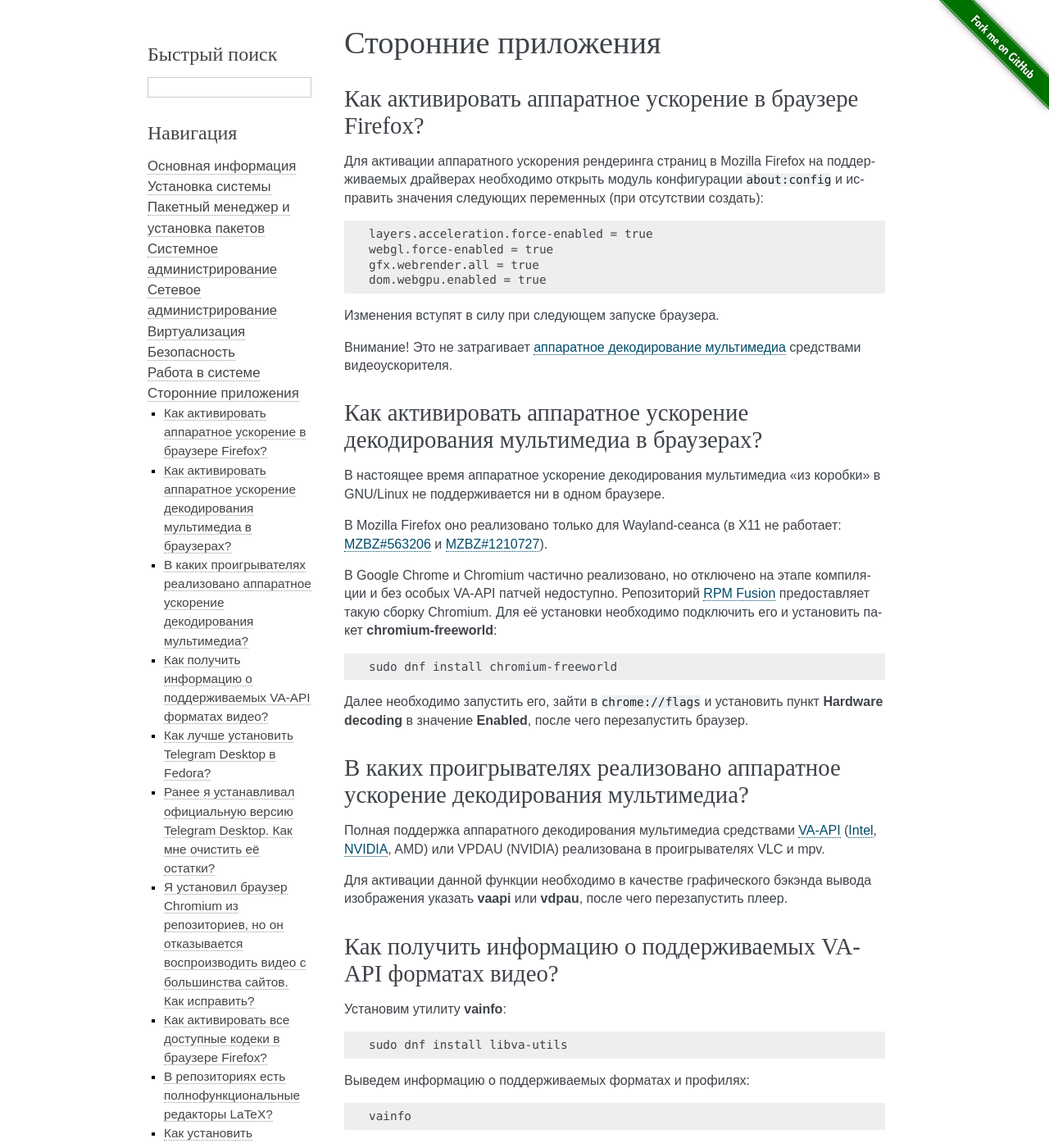
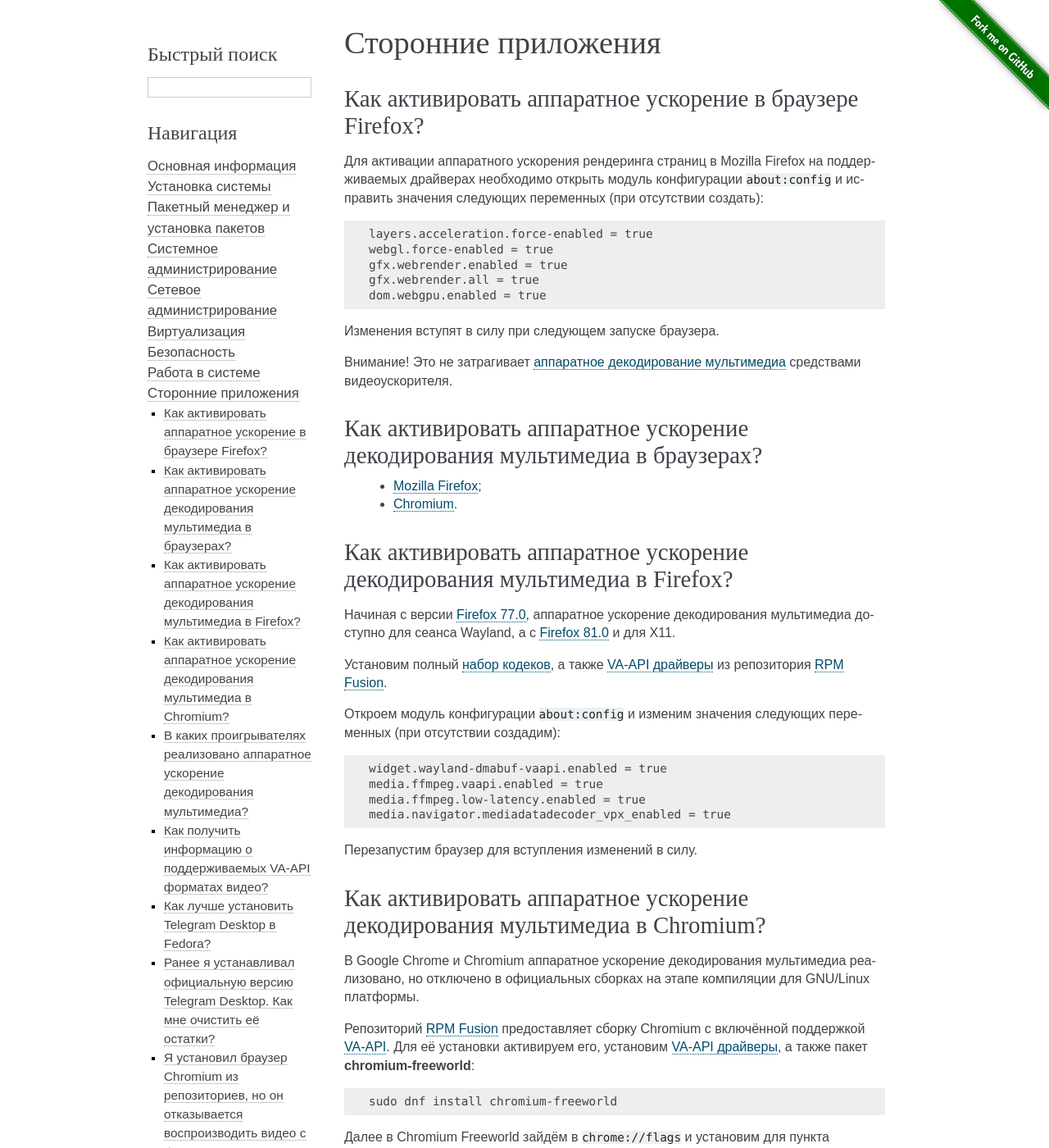
Before and after one commit to RussianFedora/FAQ, a Sphinx documentation site: the page built from source/using-applications.rst, in a window 1280 px wide and 1400 px high. Shown: the whole window at 82% size. Built offline with Sphinx 7.4.7, drawn with Linux system fonts in a browser that asks for light colours; comment, search, counter and statistics services are not loaded; some of the changed text lies outside the part shown.

Commit message:
Updated VA-API questions.

```diff
--- a/source/using-applications.rst
+++ b/source/using-applications.rst
@@ -25,6 +25,7 @@
 
     layers.acceleration.force-enabled = true
     webgl.force-enabled = true
+    gfx.webrender.enabled = true
     gfx.webrender.all = true
     dom.webgpu.enabled = true
 
@@ -38,17 +39,45 @@
 Как активировать аппаратное ускорение декодирования мультимедиа в браузерах?
 ===============================================================================
 
-В настоящее время аппаратное ускорение декодирования мультимедиа "из коробки" в GNU/Linux не поддерживается ни в одном браузере.
+  * :ref:`Mozilla Firefox <hwaccel-firefox>`;
+  * :ref:`Chromium <hwaccel-chromium>`.
 
-В Mozilla Firefox оно реализовано только для Wayland-сеанса (в X11 не работает: `MZBZ#563206 <https://bugzilla.mozilla.org/show_bug.cgi?id=563206>`__ и `MZBZ#1210727 <https://bugzilla.mozilla.org/show_bug.cgi?id=1210727>`__).
+.. index:: firefox, chromium, chrome, hardware acceleration, vaapi
+.. _hwaccel-firefox:
 
-В Google Chrome и Chromium частично реализовано, но отключено на этапе компиляции и без особых VA-API патчей недоступно. Репозиторий :ref:`RPM Fusion <rpmfusion>` предоставляет такую сборку Chromium. Для её установки необходимо подключить его и установить пакет **chromium-freeworld**:
+Как активировать аппаратное ускорение декодирования мультимедиа в Firefox?
+===============================================================================
+
+Начиная с версии `Firefox 77.0 <https://mastransky.wordpress.com/2020/06/03/firefox-on-fedora-finally-gets-va-api-on-wayland/>`__, аппаратное ускорение декодирования мультимедиа доступно для сеанса Wayland, а с `Firefox 81.0 <https://mastransky.wordpress.com/2020/09/29/firefox-81-on-fedora-with-va-api-webrtc-and-x11/>`__ и для X11.
+
+Установим полный :ref:`набор кодеков <firefox-codecs>`, а также :ref:`VA-API драйверы <hwaccel-drivers>` из репозитория :ref:`RPM Fusion <rpmfusion>`.
+
+Откроем модуль конфигурации ``about:config`` и изменим значения следующих переменных (при отсутствии создадим):
+
+.. code-block:: text
+
+    widget.wayland-dmabuf-vaapi.enabled = true
+    media.ffmpeg.vaapi.enabled = true
+    media.ffmpeg.low-latency.enabled = true
+    media.navigator.mediadatadecoder_vpx_enabled = true
+
+Перезапустим браузер для вступления изменений в силу.
+
+.. index:: chromium, chrome, hardware acceleration, vaapi
+.. _hwaccel-chromium:
+
+Как активировать аппаратное ускорение декодирования мультимедиа в Chromium?
+===============================================================================
+
+В Google Chrome и Chromium аппаратное ускорение декодирования мультимедиа реализовано, но отключено в официальных сборках на этапе компиляции для GNU/Linux платформы.
+
+Репозиторий :ref:`RPM Fusion <rpmfusion>` предоставляет сборку Chromium с включённой поддержкой :ref:`VA-API <video-hwaccel>`. Для её установки активируем его, установим :ref:`VA-API драйверы <hwaccel-drivers>`, а также пакет **chromium-freeworld**:
 
 .. code-block:: text
 
     sudo dnf install chromium-freeworld
 
-Далее необходимо запустить его, зайти в ``chrome://flags`` и установить пункт **Hardware decoding** в значение **Enabled**, после чего перезапустить браузер.
+Далее в Chromium Freeworld зайдём в ``chrome://flags`` и установим для пункта **Hardware decoding** значение **Enabled**, после чего перезапустим браузер для вступления изменений в силу.
 
 .. index:: mpv, video player, hardware acceleration, vaapi, vdpau
 .. _video-hwaccel:
```
Also changed, not shown: source/hardware.rst (+12 -0 lines).
